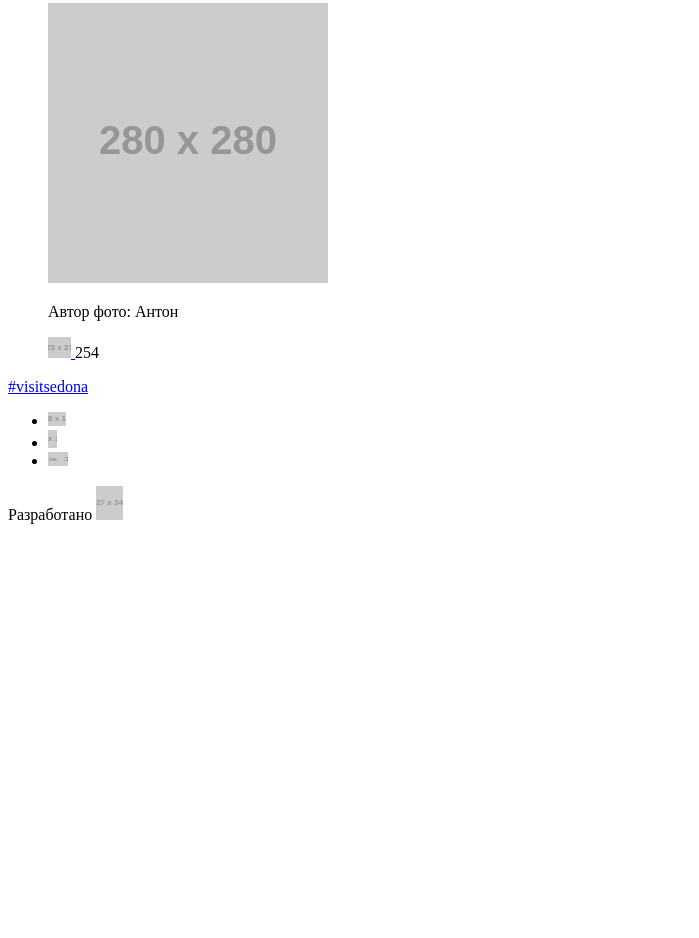
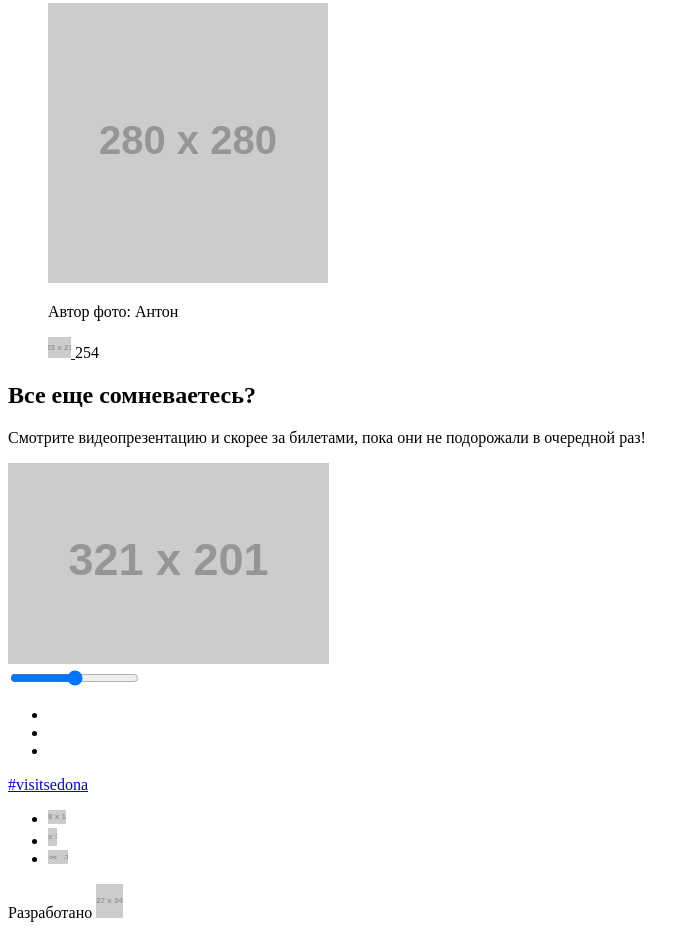
Before and after one commit to alexvlife/372785-sedona-18, a website: page source/photo.html in a window 1280 px wide. Shown: the part 1690-2628 px from the top of the page, without its empty margins (0-699 px from the left). Before the commit the page ends 2230 px from the top, so only its background shows below. Drawn offline with Linux system fonts and the light colour scheme; placeholder pictures from the web are drawn by us.

Commit message:
Дополняет разметку страницы Photo
- добавлена рзметка блока "Все еще сомневаетесь?"

```diff
--- a/source/photo.html
+++ b/source/photo.html
@@ -147,6 +147,35 @@
         </li>
 
       </ul>
+
+      <article class="page-main__demo demo">
+        <h2 class="demo__title title">Все еще сомневаетесь?</h1>
+
+        <p class="demo__description text">Смотрите видеопрезентацию и скорее за билетами,
+          пока они не подорожали в очередной раз!
+        </p>
+
+        <section class="demo__preview video-player">
+
+          <img
+            class="video-player__preview"
+            src="https://via.placeholder.com/321x201"
+            width="321"
+            height="201"
+            alt="Предпросмотр видео">
+
+          <div class="video-player__control-panel player-control-panel">
+            <input class="player-control-panel__progress-bar progress-bar" type="range" name="progress-bar">
+
+            <ul class="player-control-panel__action-list player-actions">
+              <li class="player-actions__item"></li>
+              <li class="player-actions__item"></li>
+              <li class="player-actions__item"></li>
+            </ul>
+          </div>
+
+        </section>
+      </article>
     </main>
 
     <footer class="page-body__footer page-footer">
```
Also changed, not shown: source/index.html (+2 -2 lines).
